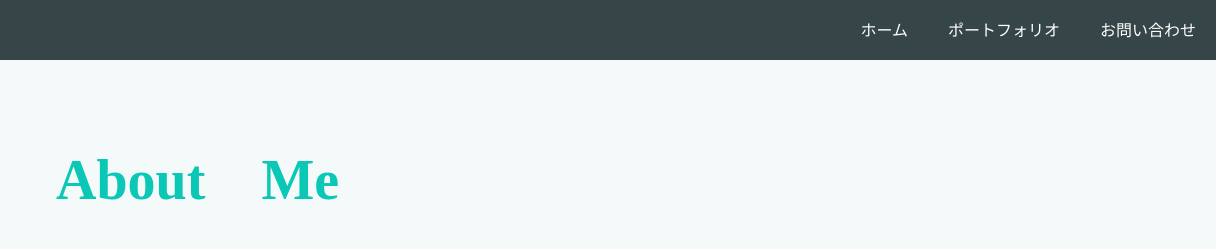
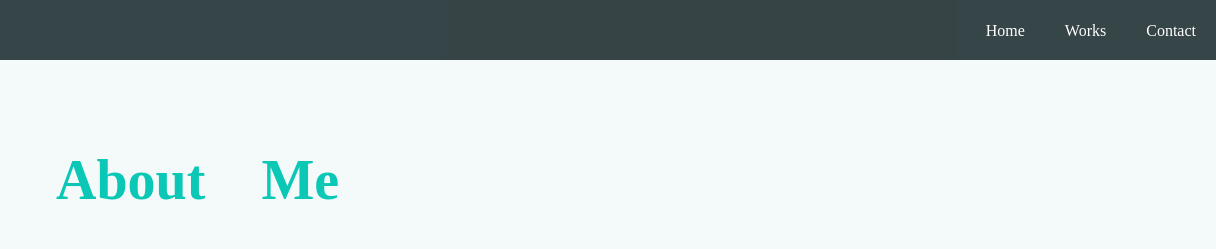
Before and after one commit to tamtak8/about, a plain HTML site: page index.html in a window 1280 px wide. Shown: the top 249 px of the page, 64-1280 px from the left. Drawn offline with Linux system fonts and the light colour scheme.

Commit message:
Update index.html

```diff
--- a/index.html
+++ b/index.html
@@ -13,9 +13,9 @@
         </div>
         <div class = "header-list">
             <ul>
-                <li><a href="https://tamtak8.github.io/website/#contact_form">お問い合わせ</a></li>
-                <li><a href="https://tamtak8.github.io/portfolio/">ポートフォリオ</a></li>
-                <li><a href="https://tamtak8.github.io/website/">ホーム</a></li>
+                <li><a href="https://tamtak8.github.io/website/#contact_form">Contact</a></li>
+                <li><a href="https://tamtak8.github.io/portfolio/">Works</a></li>
+                <li><a href="https://tamtak8.github.io/website/">Home</a></li>
             </ul>
         </div>
     </div>
```
